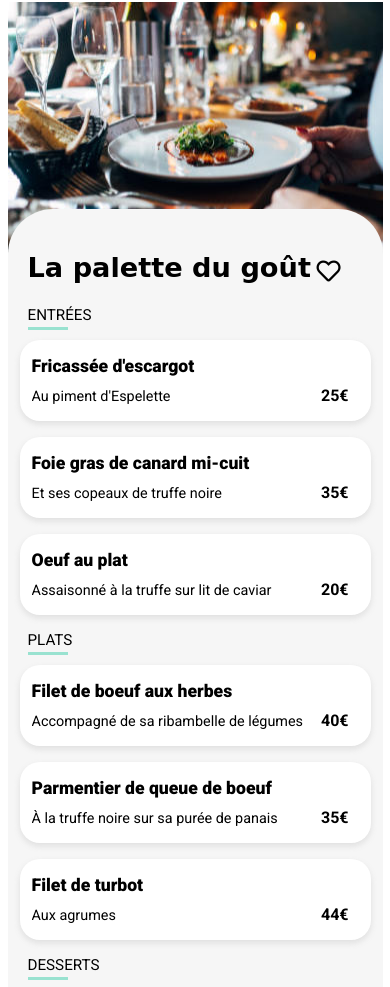
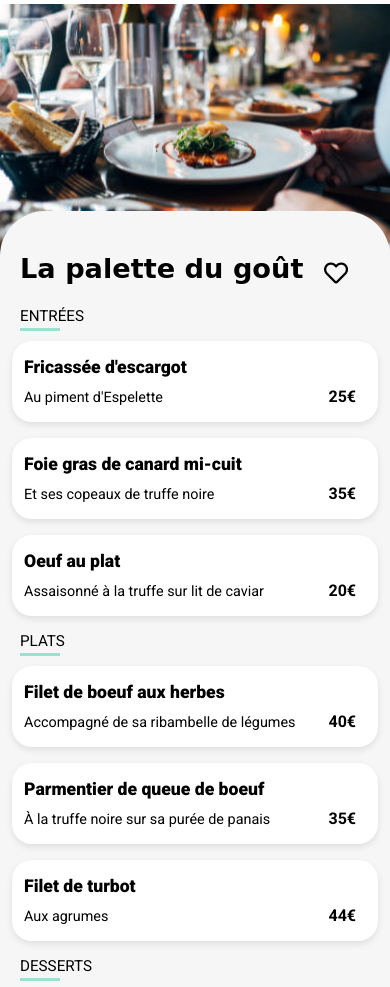
Before and after one commit to Blacktrend/DidierAzibert_3_12112020, a website: page docs/palette.html in a window 390 px wide. Shown: the part 70-1057 px from the top of the page. Drawn offline with Linux system fonts and the light colour scheme; a web font is replaced by a local one.

Commit message:
wip-menu and breakpoints

```diff
--- a/docs/palette.html
+++ b/docs/palette.html
@@ -31,37 +31,31 @@
                 <h2 class="meals__heading">Entrées</h2>
                 <ul>
                     <li class="meal">
-                        <div class="meal__container">
                         <div class="meal__text">
                             <h3 class="meal__title">Fricassée d'escargot</h3>
                             <p class="meal__desc">Au piment d'Espelette</p>
                         </div>
-                            <div class="meal__price">25€</div>
-                        </div>
+                        <p class="meal__price">25€</p>
                         <div class="meal__select">
                             <i class="fas fa-check-circle"></i>
                         </div>
                     </li>
                     <li class="meal">
-                        <div class="meal__container">
                         <div class="meal__text">
                             <h3 class="meal__title">Foie gras de canard mi-cuit</h3>
                             <p class="meal__desc">Et ses copeaux de truffe noire</p>
                         </div>
-                            <div class="meal__price">35€</div>
-                        </div>
+                        <p class="meal__price">35€</p>
                         <div class="meal__select">
                             <i class="fas fa-check-circle"></i>
                         </div>
                     </li>
                     <li class="meal">
-                        <div class="meal__container">
                         <div class="meal__text">
                             <h3 class="meal__title">Oeuf au plat</h3>
                             <p class="meal__desc">Assaisonné à la truffe sur lit de caviar</p>
                         </div>
-                            <div class="meal__price">20€</div>
-                        </div>
+                        <p class="meal__price">20€</p>
                         <div class="meal__select">
                             <i class="fas fa-check-circle"></i>
                         </div>
@@ -72,37 +66,31 @@
                 <h2 class="meals__heading">Plats</h2>
                 <ul>
                     <li class="meal">
-                        <div class="meal__container">
                         <div class="meal__text">
                             <h3 class="meal__title">Filet de boeuf aux herbes</h3>
                             <p class="meal__desc">Accompagné de sa ribambelle de légumes</p>
                         </div>
-                            <div class="meal__price">40€</div>
-                        </div>
+                        <p class="meal__price">40€</p>
                         <div class="meal__select">
                             <i class="fas fa-check-circle"></i>
                         </div>
                     </li>
                     <li class="meal">
-                        <div class="meal__container">
                         <div class="meal__text">
                             <h3 class="meal__title">Parmentier de queue de boeuf</h3>
                             <p class="meal__desc">À la truffe noire sur sa purée de panais</p>
                         </div>
-                            <div class="meal__price">35€</div>
-                        </div>
+                        <p class="meal__price">35€</p>
                         <div class="meal__select">
                             <i class="fas fa-check-circle"></i>
                         </div>
                     </li>
                     <li class="meal">
-                        <div class="meal__container">
                         <div class="meal__text">
                             <h3 class="meal__title">Filet de turbot</h3>
                             <p class="meal__desc">Aux agrumes</p>
                         </div>
-                            <div class="meal__price">44€</div>
-                        </div>
+                        <p class="meal__price">44€</p>
                         <div class="meal__select">
                             <i class="fas fa-check-circle"></i>
                         </div>
@@ -113,37 +101,31 @@
                 <h2 class="meals__heading">Desserts</h2>
                 <ul>
                     <li class="meal">
-                        <div class="meal__container">
                         <div class="meal__text">
                             <h3 class="meal__title">Paris-Brest</h3>
                             <p class="meal__desc">Revisité</p>
                         </div>
-                            <div class="meal__price">18€</div>
-                        </div>
+                        <p class="meal__price">18€</p>
                         <div class="meal__select">
                             <i class="fas fa-check-circle"></i>
                         </div>
                     </li>
                     <li class="meal">
-                        <div class="meal__container">
                         <div class="meal__text">
                             <h3 class="meal__title">Macaron au chocolat d'exception</h3>
                             <p class="meal__desc">Et glace à la vanille de Madagascar</p>
                         </div>
-                            <div class="meal__price">22€</div>
-                        </div>
+                        <p class="meal__price">22€</p>
                         <div class="meal__select">
                             <i class="fas fa-check-circle"></i>
                         </div>
                     </li>
                     <li class="meal">
-                        <div class="meal__container">
                         <div class="meal__text">
                             <h3 class="meal__title">Mousse au chocolat</h3>
                             <p class="meal__desc">Au piment d'Espelette et à la truffe noire</p>
                         </div>
-                            <div class="meal__price">23€</div>
-                        </div>
+                        <p class="meal__price">23€</p>
                         <div class="meal__select">
                             <i class="fas fa-check-circle"></i>
                         </div>
--- a/scss/1-Utils/_1-variables.scss
+++ b/scss/1-Utils/_1-variables.scss
@@ -25,11 +25,12 @@ $sizes: (
 );
 
 $breakpoints: (
+        low-mobile: 374px,
         mobile: 375px,
-        tablet: 768px,
-        laptop: 992px,
-        desktop: 1200px,
-        desktop_M: 1440px
+        large-mobile: 376px,
+        landscape-tablet: 768px,
+        laptop: 1025px,
+        large-desktop: 1440px
 );
 
 $radius: (
--- a/scss/1-Utils/_3-mixins.scss
+++ b/scss/1-Utils/_3-mixins.scss
@@ -0,0 +1,25 @@
+@mixin large-mobile {
+  @media only screen and (min-width: map-get($breakpoints, large-mobile)) {
+    @content;
+  }
+}
+@mixin landscape-tablet {
+  @media only screen and (min-width: map-get($breakpoints, landscape-tablet)) {
+    @content;
+  }
+}
+@mixin laptop {
+  @media only screen and (min-width: map-get($breakpoints, laptop)) {
+    @content;
+  }
+}
+@mixin large-desktop {
+  @media only screen and (min-width: map-get($breakpoints, large-desktop)) {
+    @content;
+  }
+}
+@mixin low-mobile {
+  @media only screen and (max-width: map-get($breakpoints, low-mobile)) {
+    @content;
+  }
+}
--- a/scss/1-Utils/_4-placeholders.scss
+++ b/scss/1-Utils/_4-placeholders.scss
@@ -24,12 +24,6 @@
   text-transform: capitalize;
 }
 
-%text-overflow {
-  overflow: hidden;
-  white-space: nowrap;
-  text-overflow: ellipsis;
-}
-
 %text-gradient {
   background: linear-gradient(190deg, map-get($colors, first) 0%, map-get($colors, second) 95%);
   -webkit-background-clip: text;
--- a/scss/3-Base/_base.scss
+++ b/scss/3-Base/_base.scss
@@ -4,6 +4,9 @@
 body {
   max-width: map-get($breakpoints, mobile);
   margin: 0 auto;
+  @include large-mobile {
+    max-width: 767px;
+  }
 }
 body, button {
   font-family: $font;
--- a/scss/4-Components/_spinner.scss
+++ b/scss/4-Components/_spinner.scss
@@ -27,7 +27,6 @@
   z-index: -9;
   top: 0;
   left: 0;
-  font-family: $font;
   width: 100%;
   height: 100%;
   background: rgba(map-get($colors, footer-bg), 0.9);
@@ -35,6 +34,9 @@
   @extend %center-flex;
   flex-direction: column;
   padding-bottom: 25vh;
+  @include low-mobile {
+    font-size: 1.5rem;
+  }
   p {
     display: block;
     margin: 0;
--- a/scss/6-Pages/_hp-info.scss
+++ b/scss/6-Pages/_hp-info.scss
@@ -1,11 +1,22 @@
 .info {
   @extend %default-padding;
+  @include large-mobile {
+    display: flex;
+    flex-direction: column;
+    align-items: center;
+  }
   &__title {
     margin-bottom: map-get($sizes, xl);
     @extend %heading-weight;
   }
   .steps {
     counter-reset: step;
+    @include large-mobile {
+      display: flex;
+      flex-wrap: wrap;
+      justify-content: center;
+    }
+
     .step {
       counter-increment: step;
       @extend %bg;
@@ -16,6 +27,14 @@
       position: relative;
       z-index: 1;
       cursor: default;
+      @include large-mobile {
+        margin: 12px;
+        padding-right: 48px;
+        width: 95%;
+      }
+      @include low-mobile {
+        font-size: 0.95rem;
+      }
       &::before {
         content: counter(step);
         display: inline-block;
@@ -35,11 +54,13 @@
         font-family: sans-serif;
         line-height: 1.2;
       }
+
       &__p {
         display: inline;
         font-weight: bold;
         font-size: 0.9em;
       }
+
       &__icon {
         margin: 0 map-get($sizes, l);
         width: 20px;
@@ -47,6 +68,7 @@
         color: map-get($colors, shadow);
         transition: color .2s ease-in-out;
       }
+
       &::after {
         content: "";
         position: absolute;
@@ -61,10 +83,12 @@
         opacity: 0;
         transition: opacity .2s ease-in-out;
       }
-      &:hover{
+
+      &:hover {
         &::after {
           opacity: 1;
         }
+
         .step__icon {
           color: map-get($colors, first);
         }
--- a/scss/6-Pages/_hp-list.scss
+++ b/scss/6-Pages/_hp-list.scss
@@ -12,6 +12,9 @@
   box-shadow: map-get($shadows, soft);
   margin-bottom: map-get($sizes, l);
   position: relative;
+  @include large-mobile {
+    margin: 12px;
+  }
   &__img {
     object-fit: cover;
     height: map-get($sizes, imgh);
@@ -41,3 +44,10 @@
     padding-bottom: map-get($sizes, m);
   }
 }
+.results {
+  @include large-mobile {
+    display: flex;
+    flex-wrap: wrap;
+    justify-content: center;
+  }
+}
--- a/scss/6-Pages/_menu.scss
+++ b/scss/6-Pages/_menu.scss
@@ -44,14 +44,12 @@
   box-shadow: map-get($shadows, soft);
   margin-bottom: map-get($sizes, m);
   display: flex;
-  justify-content: space-between;
   overflow: hidden;
-  &__container {
+  cursor: pointer;
+  &__text {
     padding: 16px 0;
-    overflow: hidden;
-    width: 100%;
-    display: flex;
-    justify-content: space-between;
+    min-width: 0; /*see codepen chriscoyier/pen/zqedEr*/
+    flex-grow: 1;
   }
   &__title {
     font-size: 1.1em;
@@ -69,19 +67,21 @@
       @extend %first-letter;
     }
   }
+  &__title, &__desc {
+    white-space: nowrap;
+    overflow: hidden;
+    text-overflow: ellipsis;
+  }
   &__price {
-    margin: 0;
-    padding: 0 22px 0 10px;
+  padding: 0 22px 0 10px;
     align-self: flex-end;
     font-weight: bold;
   }
   &__select {
+    width: 0;
     color: white;
     background-color: map-get($colors, third);
     border-radius: 0 map-get($radius, steps) map-get($radius, steps) 0;
-    position: relative;
-    min-width: 0;
-    max-width: 0;
     overflow: hidden;
     @extend %center-flex;
     font-size: 1.3em;
@@ -90,19 +90,11 @@
       transition: all .4s ease-in-out;
     }
   }
-  &__title, &__desc {
-
-  }
   &:hover {
-    .meal__text {
-      overflow: hidden;
-    }
-    .meal__desc, .meal__title {
-      @extend %text-overflow;
+    .meal__select {
+      width: 59px;
     }
     .meal__select {
-      min-width: 59px;
-      max-width: 59px;
       i {
         transform: rotate(360deg);
       }
--- a/scss/main.scss
+++ b/scss/main.scss
@@ -1,6 +1,5 @@
 @import "1-Utils/1-variables";
-
-
+@import "1-Utils/3-mixins";
 @import "1-Utils/4-placeholders";
 @import "2-Vendors/fontawesome/fontawesome";
 @import "2-Vendors/fontawesome/solid";
```
Also changed, not shown: docs/css/style.css, 1 other file. Lines whose indentation alone changed are shown as unchanged.
